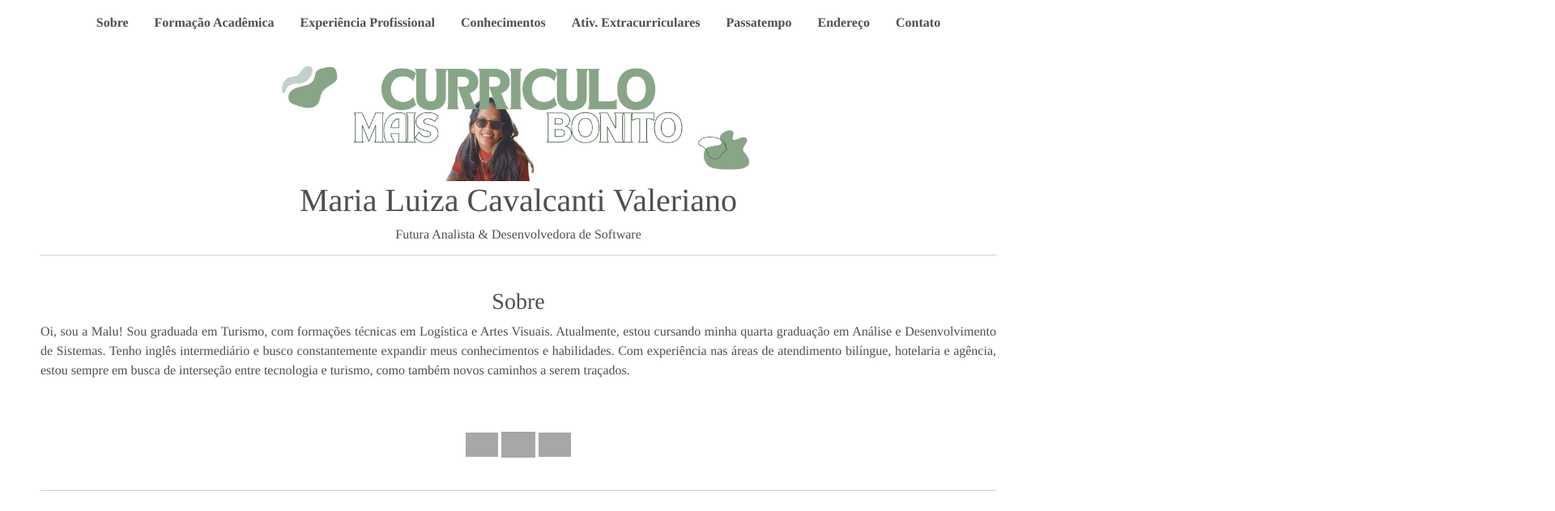
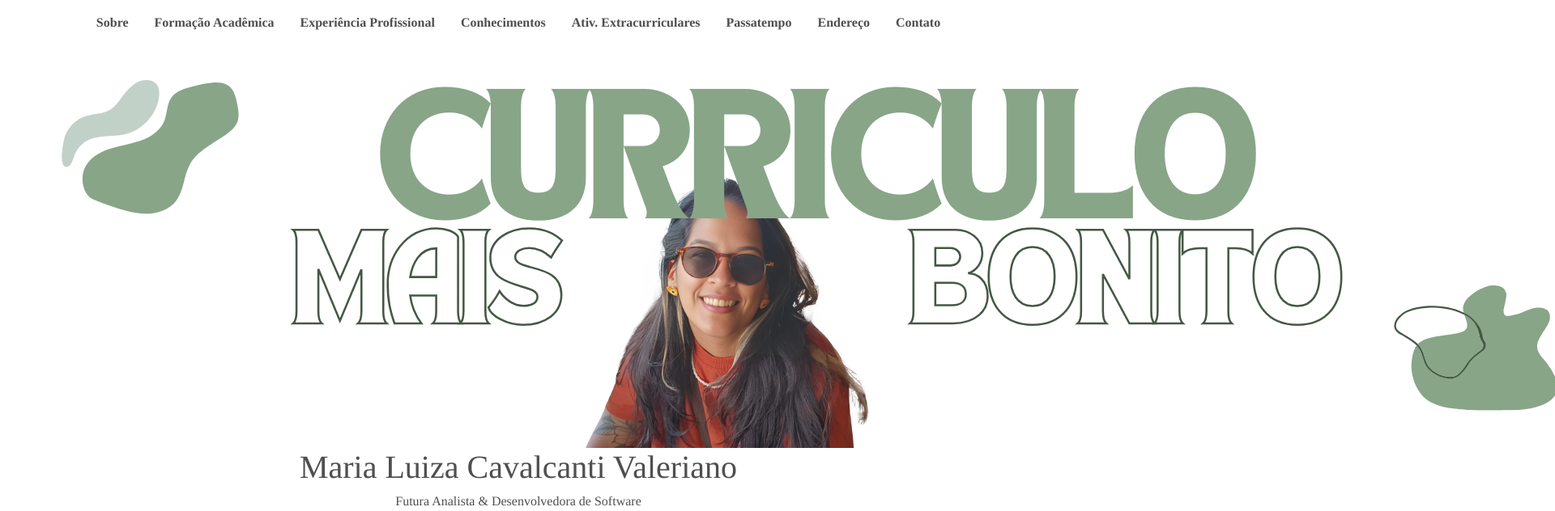
Before and after one commit to llooizaq13/Curriculo_HTMLCSS, a plain HTML site: page index.html in a window 1280 px wide. Shown: the top 632 px of the page at 81% size, 1920 px wide, since content can reach past the window. Drawn offline with nearby package versions, Linux system fonts and the light colour scheme; grey boxes are pictures that could not be loaded.

Commit message:
Update index.html

```diff
--- a/index.html
+++ b/index.html
@@ -50,8 +50,8 @@
 
     <center>
         <br>
-        <img src="Capa CurriculoCSS.png" alt="Imagem da pessoa: Maria Luiza" title="Maria Luiza"
-            height="150"><br>
+        <img src="Capa CurriculoCSS.png" alt="Imagem da pessoa: Maria Luiza" title="Maria Luiza" height=100%>
+	    <br>
         <h1>Maria Luiza Cavalcanti Valeriano</h1>
         <h6>Futura Analista & Desenvolvedora de Software</h6>
     </center>
```
